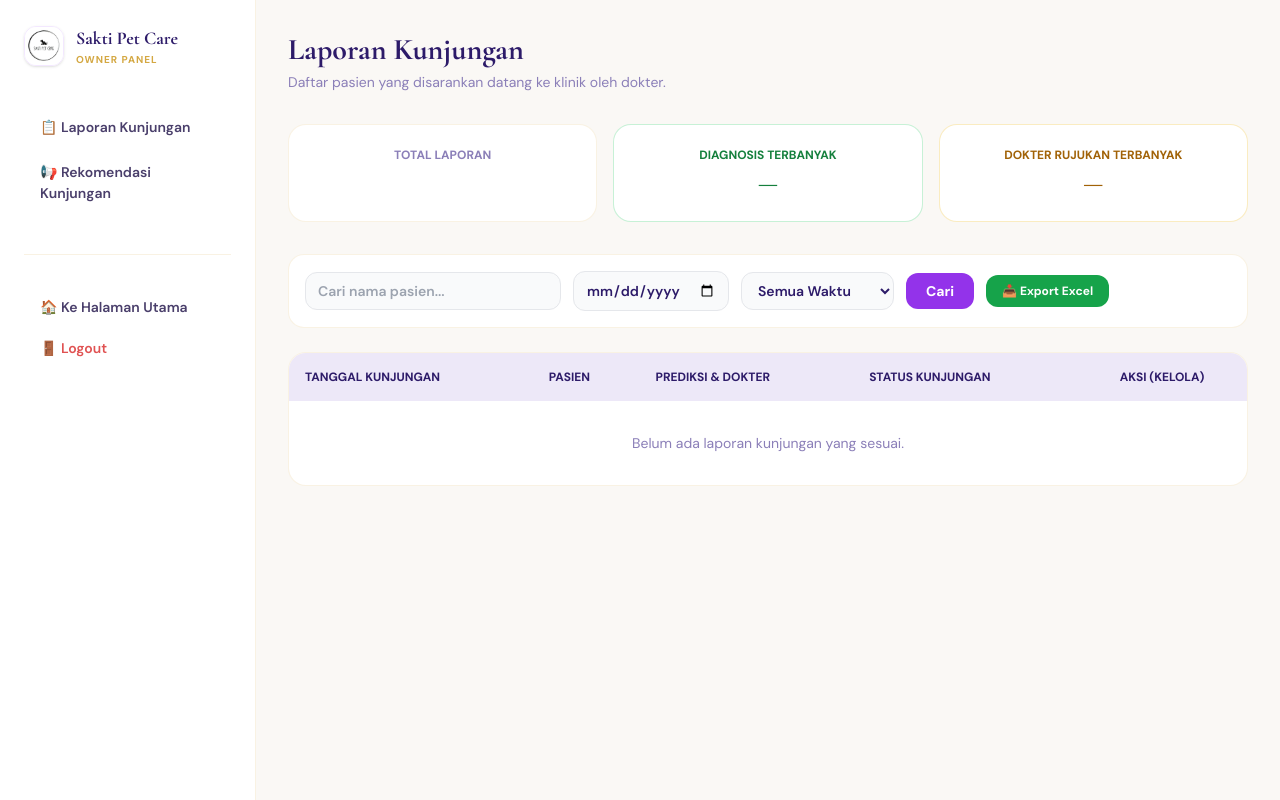
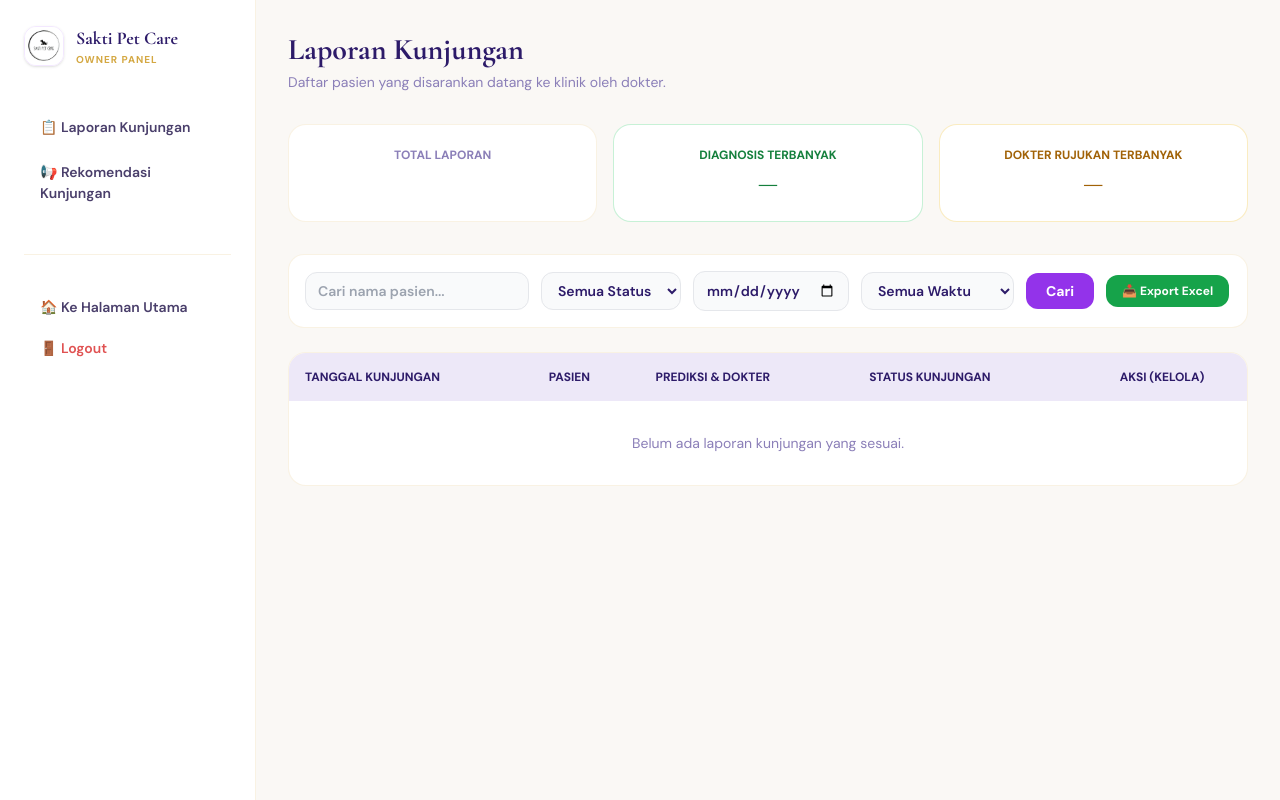
Before and after one commit to naubass/Project_Skripsi_AI_Cats_Skin_Disease_Detection, a FastAPI app: template templates/owner/laporan.html in a window 1280 px wide. Run offline with FastAPI, Linux system fonts and the light colour scheme; the template is opened without the code that fills it, so the values that code supplies are empty; some libraries are stand-ins or nearby versions.

Commit message:
update status

```diff
--- a/templates/owner/laporan.html
+++ b/templates/owner/laporan.html
@@ -77,14 +77,22 @@
     </div>
     {% endif %}
 
-    <!-- Filter Multi (Status & Waktu) -->
+    <!-- Filter Multi (Status, Kalender, Waktu) -->
     <form method="get" action="/laporan" id="filter-form" class="mb-6 flex flex-wrap gap-3 items-center p-4 bg-white rounded-2xl border" style="border-color:rgba(212,168,67,0.15)">
 
       <!-- Search Input -->
       <input type="text" name="q" value="{{ search_query or '' }}" placeholder="Cari nama pasien..."
-            class="text-sm font-semibold bg-gray-50 border rounded-xl px-3 py-2 w-full sm:w-64 focus:outline-none focus:ring-2 focus:ring-purple-300">
+            class="text-sm font-semibold bg-gray-50 border rounded-xl px-3 py-2 w-full sm:w-56 focus:outline-none focus:ring-2 focus:ring-purple-300">
 
-      <!-- Kalender Filter (Menggantikan Status) -->
+      <!-- FILTER STATUS BARU -->
+      <select name="status" class="text-sm font-semibold bg-gray-50 border rounded-xl px-3 py-2 focus:outline-none focus:ring-2 focus:ring-purple-300" style="color:var(--purple-deep)">
+        <option value="all" {% if status_filter == 'all' %}selected{% endif %}>Semua Status</option>
+        <option value="terjadwal" {% if status_filter == 'terjadwal' %}selected{% endif %}>⏳ Terjadwal</option>
+        <option value="selesai" {% if status_filter == 'selesai' %}selected{% endif %}>✅ Selesai</option>
+        <option value="batal" {% if status_filter == 'batal' %}selected{% endif %}>❌ Batal</option>
+      </select>
+
+      <!-- Kalender Filter -->
       <input type="date" name="date" value="{{ date_filter or '' }}"
             class="text-sm font-semibold bg-gray-50 border rounded-xl px-3 py-2 w-full sm:w-auto focus:outline-none focus:ring-2 focus:ring-purple-300" style="color:var(--purple-deep)">
 
@@ -167,7 +175,7 @@
 
     <!-- ── PAGINATION CONTROLS ── -->
     {% if total_pages > 1 %}
-    {% set query_str = "?q=" ~ (search_query or '') ~ "&date=" ~ (date_filter or '') ~ "&time=" ~ (time_filter or '') %}
+    {% set query_str = "?q=" ~ (search_query or '') ~ "&status=" ~ (status_filter or 'all') ~ "&date=" ~ (date_filter or '') ~ "&time=" ~ (time_filter or '') %}
     <div class="flex flex-wrap items-center justify-center gap-2 mt-8">
 
       <!-- Tombol Awal -->
```
Also changed, not shown: controllers/dokter_controller.py (+11 -2 lines), controllers/laporan_controller.py (+21 -11 lines).
